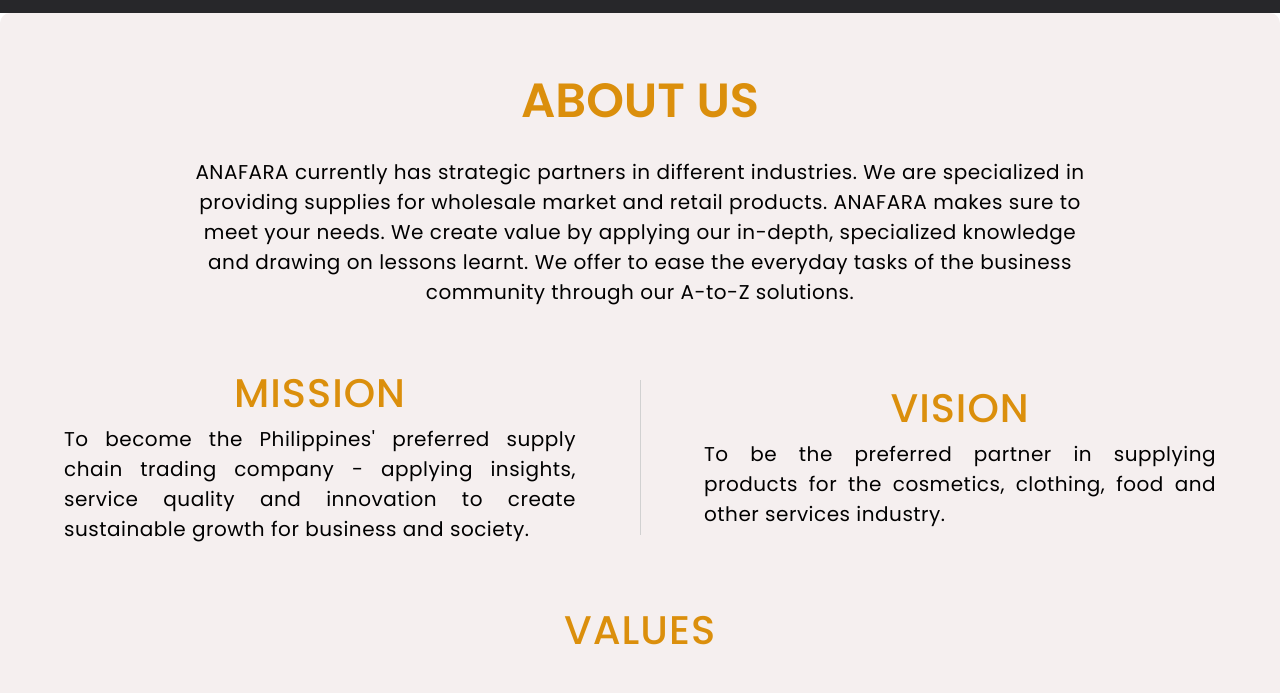
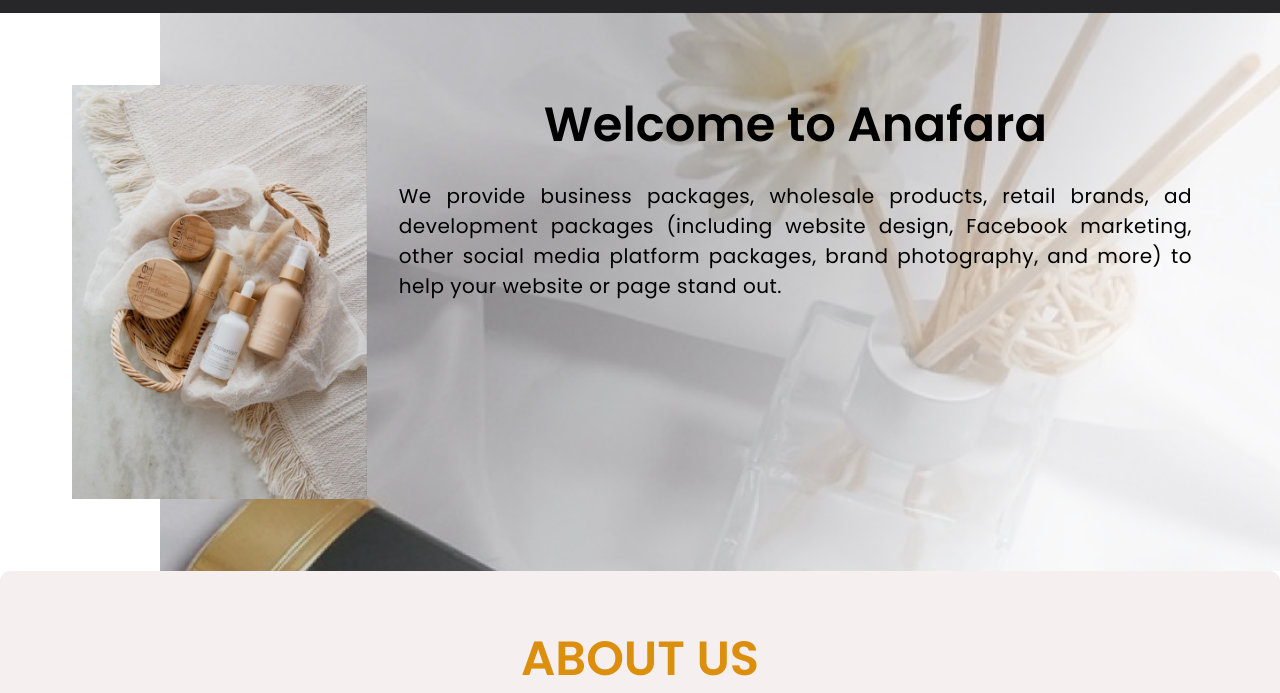
Before and after one commit to LazyTurtle-chiu/anafara, a website: page src/index.html in a window 1280 px wide. Shown: the part 107-800 px from the top of the page. Drawn offline with Linux system fonts and the light colour scheme.

Commit message:
update index

```diff
--- a/src/index.html
+++ b/src/index.html
@@ -27,6 +27,35 @@
         <a href="#" class="hover:text-gray-300" tabindex="0">Contact</a>
       </nav>
     </header>
+
+    <!-- HOME PAGE Section -->
+    <div class="flex flex-row bg-white p-16 hp_bg-css">
+
+      <!-- Image -->
+      <div class="flex p-2">
+        <img src="../images/homepage picture.png" alt="picture">
+      </div>
+
+      <!-- HOMEPAGE Text Container -->
+      <div class="flex flex-col items-center p-6 w-1/2 hp-text-con">
+
+        <!-- TITLE Text -->
+        <div class="text-center justify-center text-black text-3xl md:text-5xl font-semibold font-['Poppins'] mb-8">
+          Welcome to Anafara
+        </div>
+
+        <!-- HOMEPAGE Text -->
+        <div class="flex relative items-center text-justify justify-center text-black text-base md:text-xl font-normal font-['Poppins'] leading-6 md:leading-[30px] tracking-wide mb-16 max-w-4xl mx-auto">
+          <span>
+            We provide business packages, wholesale products, retail brands, ad development packages (including website design, Facebook marketing, other social media platform packages, brand photography, and more) to help your website or page stand out.
+          </span>
+        </div>
+      </div>
+
+    </div>
+
+
+
 
     <div class="bg-[#f5efef] rounded-[10px] p-8 md:p-16">
       <!-- ABOUT US Section -->
```
Also changed, not shown: src/output.css.
